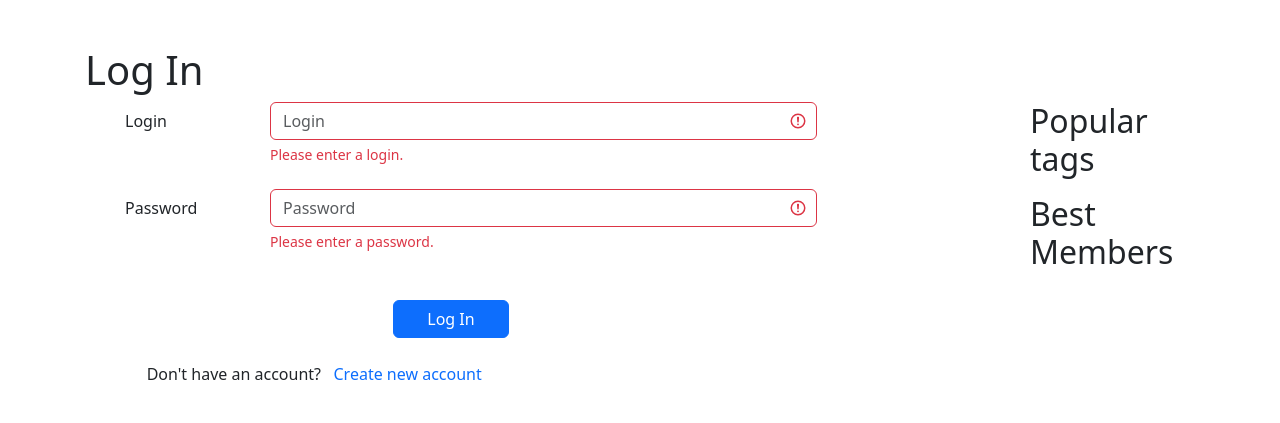
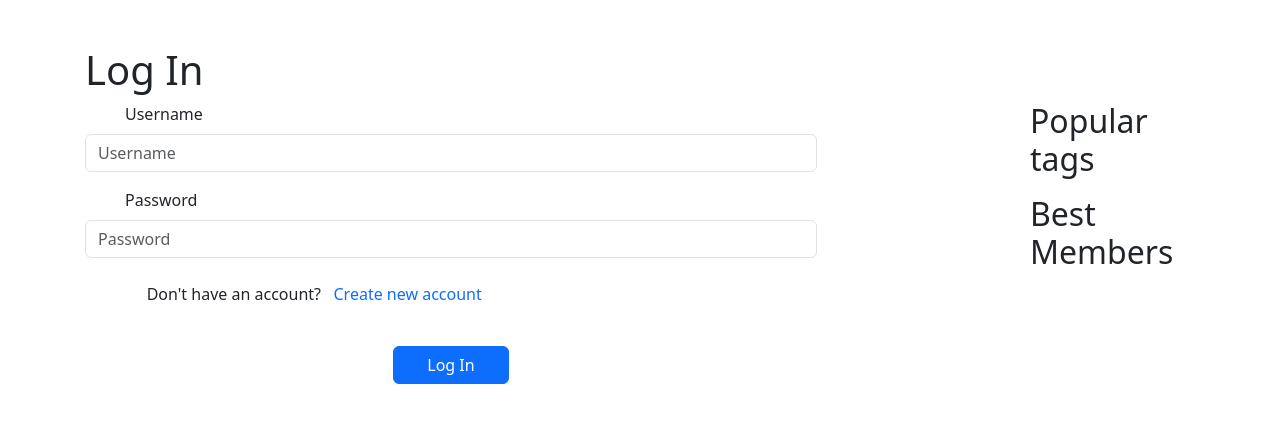
Before and after one commit to AleksandrOparin/WEB-Project, a Django app: page /login in a window 1280 px wide. Shown: the part 74-497 px from the top of the page. Run offline with Django 3.2, Linux system fonts and the light colour scheme; data that the repository does not hold is empty; some libraries are stand-ins or nearby versions.

Commit message:
Add login form

```diff
--- /dev/null
+++ b/app/forms.py
@@ -0,0 +1,19 @@
+from django import forms
+from django.contrib.auth.models import User
+from django.forms import ValidationError
+import re
+
+from app import models
+
+
+class LoginForm(forms.Form):
+    username = forms.CharField()
+    password = forms.CharField(min_length=8, widget=forms.PasswordInput)
+
+    def clean_password(self):
+        data = self.cleaned_data["password"]
+
+        if not re.fullmatch("^(?=.*?[A-Z])(?=.*?[a-z])(?=.*?[0-9]).{8,}$", data):
+            raise ValidationError("The password must contain at least one lowercase and uppercase letter and one numeric value!")
+
+        return self.cleaned_data["password"]
--- a/app/models.py
+++ b/app/models.py
@@ -136,5 +136,5 @@ USER = {
     'email': 'aleks@mail.ru',
     'nick_name': 'aleks666',
     'avatar': '',
-    'is_auth': True,
+    'is_auth': False,
 }
--- a/app/views.py
+++ b/app/views.py
@@ -1,8 +1,14 @@
 from django.http import HttpResponse
 from django.core.paginator import Paginator
-from django.shortcuts import render
+from django.shortcuts import redirect, render
+from django.contrib import auth
+from django.urls import reverse
+
+from django.contrib.auth.decorators import login_required
+from django.contrib.contenttypes.models import ContentType
 
 from . import models
+from . import forms
 
 def index(request):
     questions = models.Question.objects.new()
@@ -86,7 +92,24 @@ def login(request):
     popular_tags = models.Tag.objects.popular_tags()
     best_users = models.Profile.objects.top_profiles()
 
+    if request.method == 'GET':
+        user_form = forms.LoginForm()
+
+    if request.method == 'POST':
+        user_form = forms.LoginForm(request.POST)
+
+        if user_form.is_valid():
+            user = auth.authenticate(request=request, **user_form.cleaned_data)
+            # Qwerty123Qwerty
+
+            if user:
+                auth.login(request=request, user=user)
+                return redirect(reverse('index'))
+            else:
+                user_form.add_error(field=None,error="Wrong username or password!")
+
     context = {
+        'form': user_form,
         'popular_tags': popular_tags,
         'best_users': best_users,
     }
--- a/askme/settings.py
+++ b/askme/settings.py
@@ -39,13 +39,14 @@ INSTALLED_APPS = [
     'django.contrib.messages',
     'django.contrib.staticfiles',
     'app',
+    "django_bootstrap5",
 ]
 
 MIDDLEWARE = [
     'django.middleware.security.SecurityMiddleware',
     'django.contrib.sessions.middleware.SessionMiddleware',
     'django.middleware.common.CommonMiddleware',
-    'django.middleware.csrf.CsrfViewMiddleware',
+    # 'django.middleware.csrf.CsrfViewMiddleware',
     'django.contrib.auth.middleware.AuthenticationMiddleware',
     'django.contrib.messages.middleware.MessageMiddleware',
     'django.middleware.clickjacking.XFrameOptionsMiddleware',
--- a/requirements.txt
+++ b/requirements.txt
@@ -1,6 +1,7 @@
 asgiref==3.6.0
 backports.zoneinfo==0.2.1
 Django==4.1.4
+django-bootstrap5==22.2
 Faker==15.3.4
 Pillow==9.3.0
 psycopg2-binary==2.9.5
--- a/templates/login.html
+++ b/templates/login.html
@@ -1,7 +1,7 @@
 {% extends "include/base.html" %}
 
 {% load static %}
-
+{% load django_bootstrap5 %}
 
 {% block page_title %}
 <title>Log In</title>
@@ -15,36 +15,18 @@
 
 {% block content %}
 
-<form action="#" class="was-validated">
-    <!-- Login -->
-    <div class="row g-2 align-items-baseline">
-        <div class="col-3">
-            <label class="form-label">Login</label>
+<form novalidate action="{% url 'login' %}" method="post">
+    {% csrf_token %}
+    {% bootstrap_form form layout="horizontal" %}
+
+    <div class="row g-2 align-items-baseline mt-3">
+        <div class="col-1"></div>
+        <div class="col-10">
+            <p>Don't have an account? &nbsp;
+                <a href="{% url 'signup' %}" class="no-underline">Create new account</a>
+            </p>
         </div>
-        <div class="col-9">
-            <input type="text" class="form-control" id="login" placeholder="Login" required>
-            <div class="invalid-feedback">Please enter a login.</div>
-        </div>
-    </div>
-
-    <!-- Password -->
-    <div class="row g-2 align-items-baseline mt-3">
-        <div class="col-3">
-            <label class="form-label">Password</label>
-        </div>
-        <div class="col-9">
-            <input type="password" class="form-control" id="password" placeholder="Password" required>
-            <div class="invalid-feedback">Please enter a password.</div>
-        </div>
-    </div>
-
-    <!-- Invalid info (dsplay = none) -->
-    <div class="row g-2 align-items-baseline mt-3">
-        <div class="col-2"></div>
-        <div class="col-8">
-            <span class="invalid-user-info">Wrong password or login!</span>
-        </div>
-        <div class="col-2"></div>
+        <div class="col-1"></div>
     </div>
 
     <!-- Log In -->
@@ -55,16 +37,6 @@
         </div>
         <div class="col-5"></div>
     </div>
-
-    <div class="row g-2 align-items-baseline mt-3">
-        <div class="col-1"></div>
-        <div class="col-10">
-            <p>Don't have an account? &nbsp;
-                <a href="{% url 'signup' %}" class="no-underline">Create new account</a>
-            </p>
-        </div>
-        <div class="col-1"></div>
-    </div>
 </form>
 
 {% endblock %}
```
